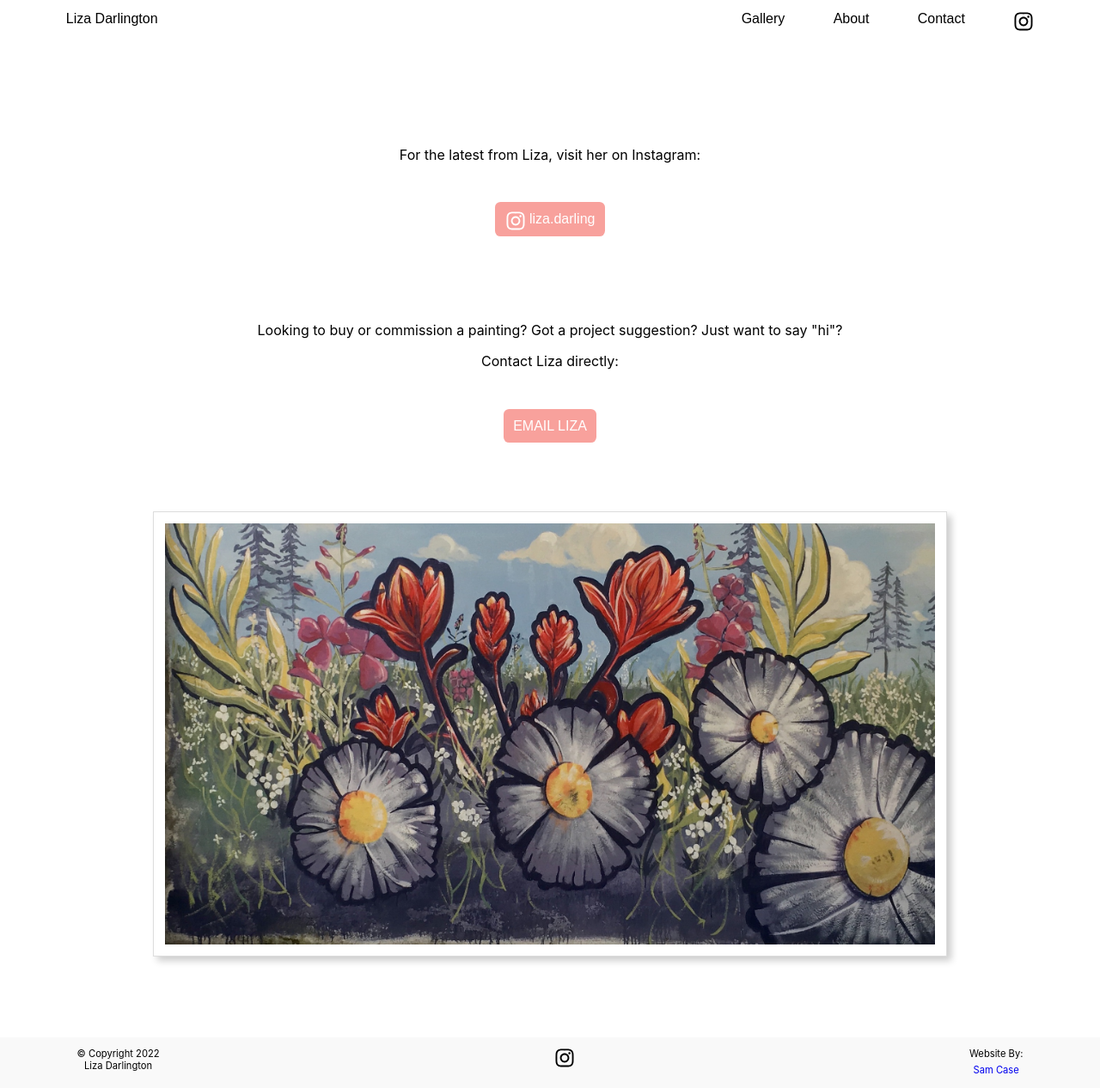
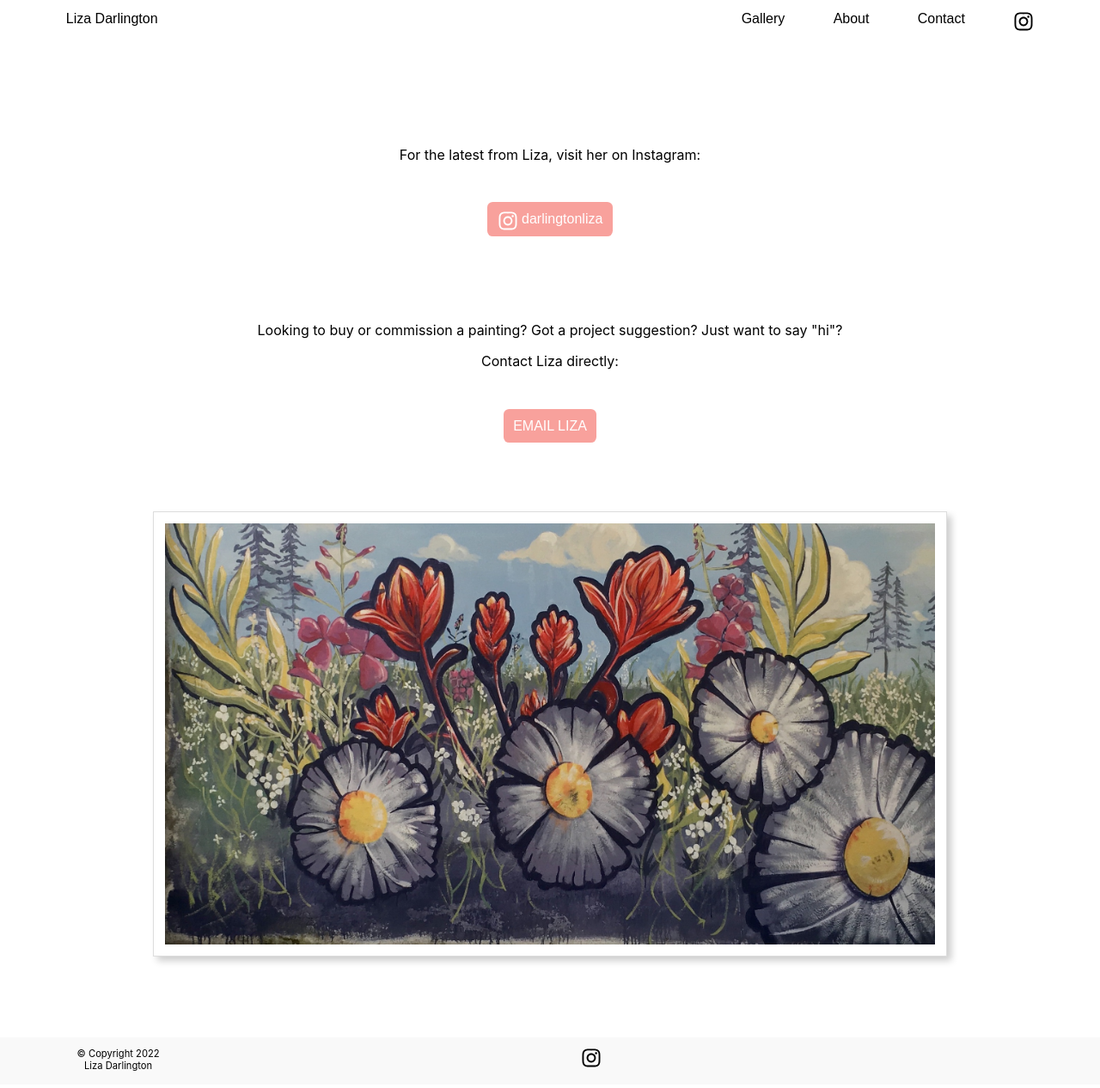
Before and after one commit to svcase/lizad, a React (Create React App) app: page /contact in a window 1280 px wide. Shown: the whole page at 86% size. Built offline with nearby package versions, Linux system fonts and the light colour scheme; a web font is replaced by a local one.

Commit message:
2026 updates

```diff
--- a/src/components/Footer/index.js
+++ b/src/components/Footer/index.js
@@ -20,11 +20,11 @@ function Footer() {
         <p className="footerText">Liza Darlington</p>
       </div>
       <div className="footerSocial">
-        <a className="footerSocialItem" href="https://www.instagram.com/liza.darling/?hl=en" target="_blank"> <FaInstagram /> </a>
+        <a className="footerSocialItem" href="https://www.instagram.com/darlingtonliza/?hl=en" target="_blank"> <FaInstagram /> </a>
       </div>
       <div className="madeBy">
-        <p className="footerText">Website By:</p>
-        <a className="footerText madeLink" href="http://samuelcase.com/" target="_blank">Sam Case</a>
+        {/* <p className="footerText">Liza Darlington</p>
+        <a className="footerText madeLink" href="http://samuelcase.com/" target="_blank">Sam Case</a> */}
       </div>
     </div>
   );
--- a/src/components/Menu/index.js
+++ b/src/components/Menu/index.js
@@ -10,7 +10,7 @@ function Menu(props) {
       <Link className={props.menuClass} to={"/about"}> About </Link>
       <Link className={props.menuClass} to={"/contact"}> Contact </Link>
       <div className={props.menuClass}>
-        <a className="socialItem" href="https://www.instagram.com/liza.darling/?hl=en" target="_blank"> <FaInstagram /> </a>
+        <a className="socialItem" href="https://www.instagram.com/darlingtonliza/?hl=en" target="_blank"> <FaInstagram /> </a>
       </div>
     </div>
   );
--- a/src/containers/About/index.js
+++ b/src/containers/About/index.js
@@ -7,16 +7,16 @@ const About = () => {
   return (
     <div className="aboutContainer">
       <div className="aboutRow">
-        <p className="aboutText">Liza’s art is informed by her love of history, her role as an educator, and her curiosity about the human experience and natural connections.</p>
-        <img className="aboutImg" src={`${process.env.PUBLIC_URL}/images/liza.JPG`} alt="liza img" />
+        <p className="aboutText">Liza’s art is informed by her love of history, motherhood, her former role as a teacher, and a curiosity about the human experience and natural connections. Nostalgia, an emotional state Liza has occupied often starting as a young girl, is often a driving force in her art. Recently, she's been exploring a tension between naivety and refinement.</p>
+        <img className="aboutImg" src={`${process.env.PUBLIC_URL}/images/alda.JPG`} alt="alda img" />
       </div>
       <div className="aboutRow">
-        <img className="aboutImg" src={`${process.env.PUBLIC_URL}/images/img_18.JPG`} alt="img 18" />
-        <p className="aboutText">She explores her own identity, and that of her communities, using portraiture, natural symbols, and fonts. Liza uses a variety of mediums including water-mixable oils, acrylics, water colors, and digital paints.</p>
+        <img className="aboutImg" src={`${process.env.PUBLIC_URL}/images/esme.JPG`} alt="esme" />
+        <p className="aboutText">She explores her own identity, and that of her communities, using portraiture and elements from nature, especially local flora. Liza uses a variety of mediums including water-mixable oils, acrylics, water colors, and digital paints.</p>
       </div>
       <div className="aboutRow">
-        <p className="aboutText">Through her murals, Liza seeks to mirror, perpetuate, and challenge collective memory.</p>
-        <img className="aboutImg" src={`${process.env.PUBLIC_URL}/images/img_10.jpg`} alt="img 10" />
+        <p className="aboutText">Through her murals, Liza seeks to mirror, perpetuate, and challenge collective memory while adding color and a human touch to our community's visual landscape.</p>
+        <img className="aboutImg" src={`${process.env.PUBLIC_URL}/images/liza.jpg`} alt="liza" />
       </div>
     </div>
   );
--- a/src/containers/Contact/index.js
+++ b/src/containers/Contact/index.js
@@ -9,7 +9,7 @@ const Contact = () => {
       <div className="instaContainer">
         <p>For the latest from Liza, visit her on Instagram:</p>
         <div className="instaBtn">
-          <a href="https://www.instagram.com/liza.darling/?hl=en" target="_blank" className="instaLink"> <FaInstagram className="instaIcon"/> liza.darling</a>
+          <a href="https://www.instagram.com/darlingtonliza/?hl=en" target="_blank" className="instaLink"> <FaInstagram className="instaIcon"/> darlingtonliza</a>
         </div>
       </div>
       <div className="emailContainer">
--- a/src/containers/Gallery/index.js
+++ b/src/containers/Gallery/index.js
@@ -18,8 +18,11 @@ const image13 = `${process.env.PUBLIC_URL}/images/img_13.JPG`;
 const image14 = `${process.env.PUBLIC_URL}/images/img_14.jpg`;
 const image15 = `${process.env.PUBLIC_URL}/images/img_15.jpg`;
 const image17 = `${process.env.PUBLIC_URL}/images/carl.JPG`;
+const image19 = `${process.env.PUBLIC_URL}/images/img_19.jpg`;
+const image20 = `${process.env.PUBLIC_URL}/images/img_20.jpg`;
+const image21 = `${process.env.PUBLIC_URL}/images/img_21.jpg`;
 
-const images = [image15, image13, image17, image6, image2, image7, image8, image4, image9, image3, image1, image5, image11, image14, image12];
+const images = [image15, image4, image17, image6, image2, image7, image8, image13, image9, image19, image14, image1, image3, image20, image5, image11, image21, image12];
 
 const Gallery = () => {
 
@@ -62,7 +65,7 @@ const Gallery = () => {
     <div className="galleryContainer">
       <div className="galleryRow">
         <img className="galleryImg" onClick={() => showImage(image15)} src={image15} alt="img 15" />
-        <img className="galleryImg" onClick={() => showImage(image13)} src={image13} alt="img 13" />
+        <img className="galleryImg" onClick={() => showImage(image4)} src={image4} alt="img 4" />
         <img className="galleryImg" onClick={() => showImage(image17)} src={image17} alt="img 17" />
       </div>
       <div className="galleryRow">
@@ -70,20 +73,24 @@ const Gallery = () => {
         <img className="galleryImg" onClick={() => showImage(image2)} src={image2} alt="img 02" />
         <img className="galleryImg" onClick={() => showImage(image7)} src={image7} alt="img 07" />
       </div>
-
       <div className="galleryRow">
         <img className="galleryImg" onClick={() => showImage(image8)} src={image8} alt="img 8" />
-        <img className="galleryImg" onClick={() => showImage(image4)} src={image4} alt="img 4" />
+        <img className="galleryImg" onClick={() => showImage(image13)} src={image13} alt="img 13" />
         <img className="galleryImg" onClick={() => showImage(image9)} src={image9} alt="img 9" />
+      </div>
+      <div className="galleryRow">
+        <img className="galleryImg" onClick={() => showImage(image19)} src={image19} alt="img 19" />
+        <img className="galleryImg" onClick={() => showImage(image14)} src={image14} alt="img 14" />
+        <img className="galleryImg" onClick={() => showImage(image1)} src={image1} alt="img 01" />
       </div>
       <div className="galleryRowLast">
         <img className="galleryImg" onClick={() => showImage(image3)} src={image3} alt="img 03" />
-        <img className="galleryImg" onClick={() => showImage(image1)} src={image1} alt="img 01" />
+        <img className="galleryImg" onClick={() => showImage(image20)} src={image20} alt="img 20" />
         <img className="galleryImg" onClick={() => showImage(image5)} src={image5} alt="img 5" />
       </div>
       <div className="galleryRowLast">
         <img className="galleryImg" onClick={() => showImage(image11)} src={image11} alt="img 11" />
-        <img className="galleryImg" onClick={() => showImage(image14)} src={image14} alt="img 14" />
+        <img className="galleryImg" onClick={() => showImage(image21)} src={image21} alt="img 21" />
         <img className="galleryImg" onClick={() => showImage(image12)} src={image12} alt="img 12" />
       </div>
       { lightboxDisplay ?
```
